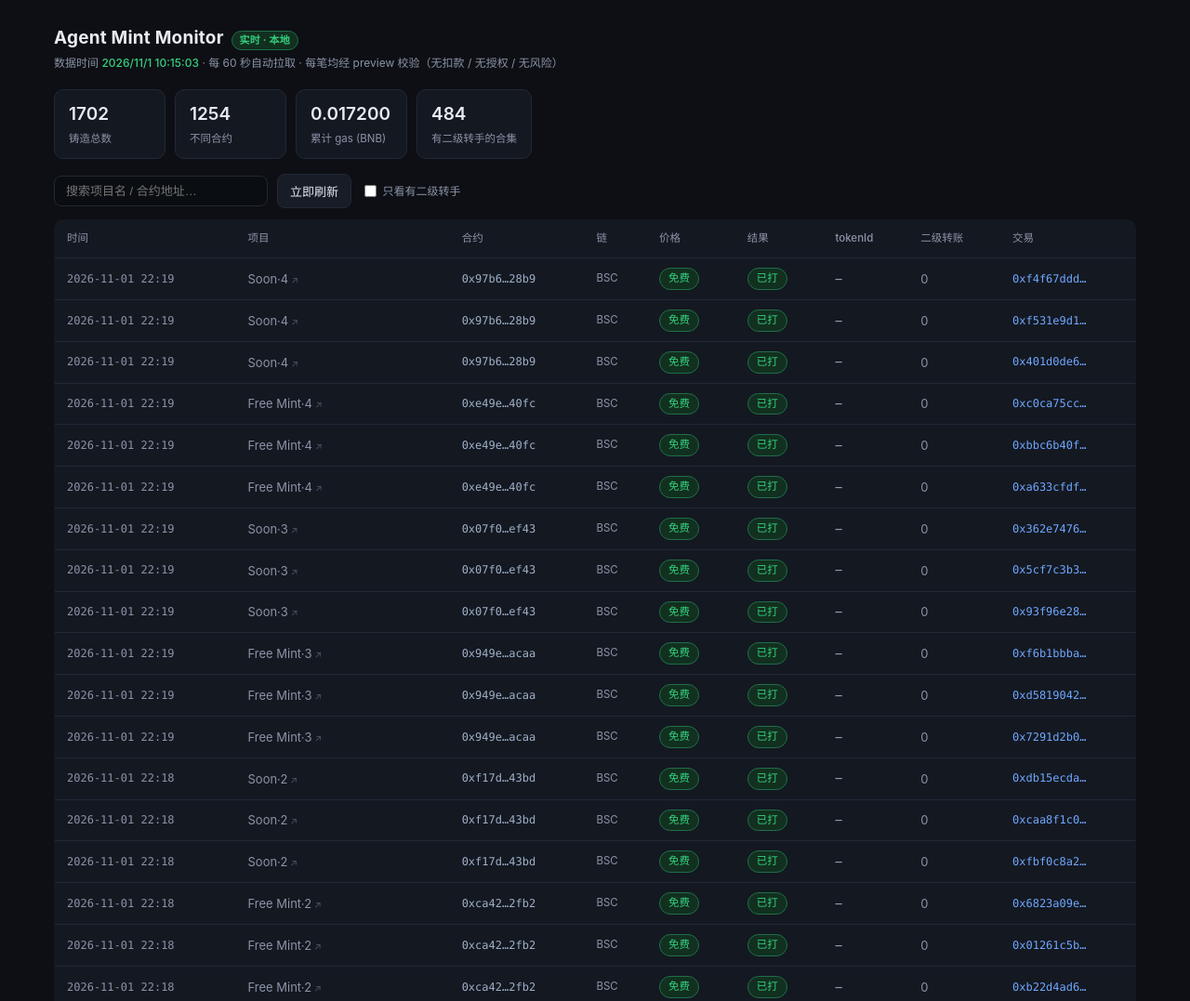
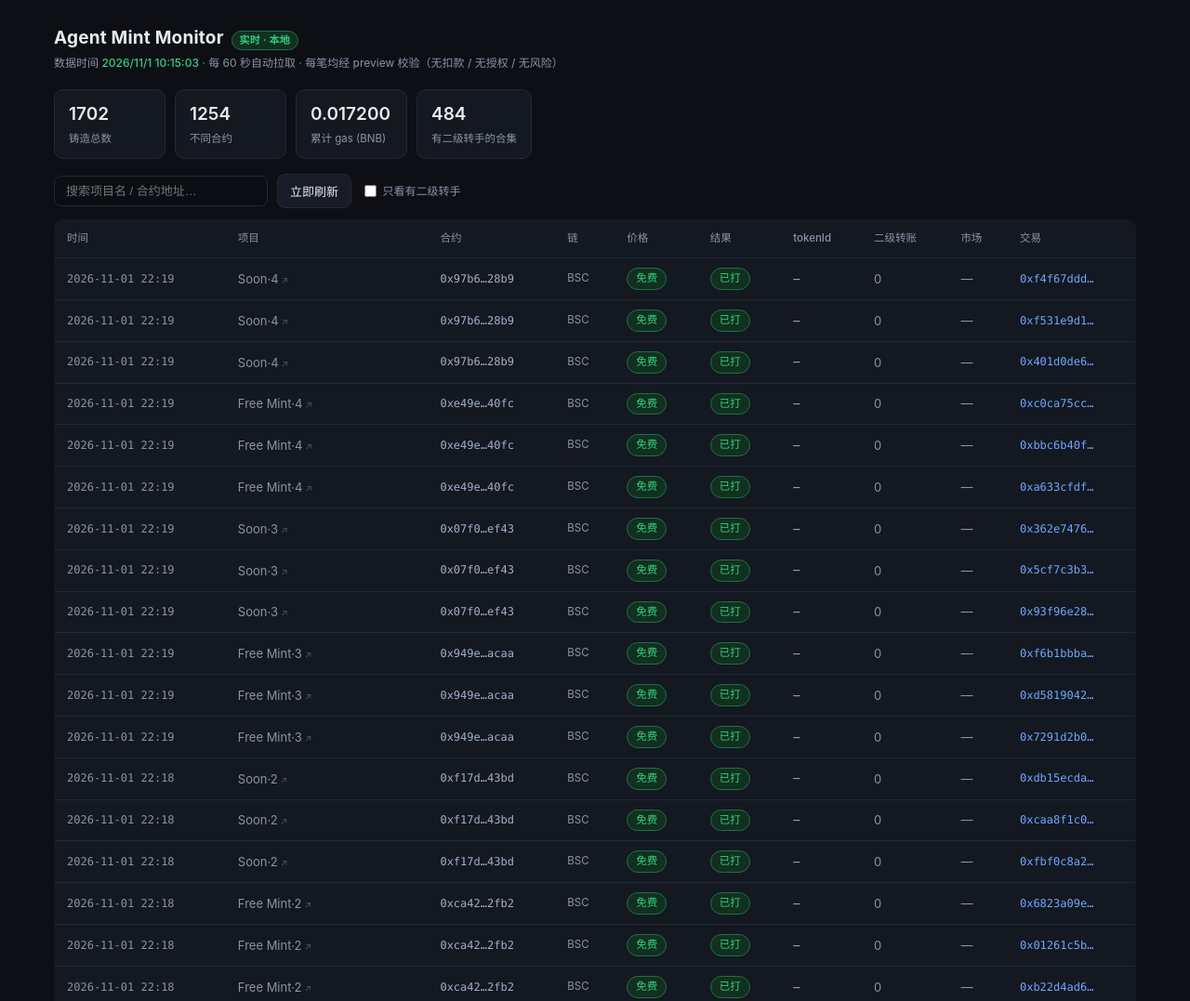
Before and after one commit to tiangang001/agent-mint, a plain HTML site: page index.html in a window 1280 px wide. Shown: the top 1077 px of the page at 93% size. Drawn offline with Linux system fonts and the light colour scheme.

Commit message:
update index.html 2026-11-01T10:19:43.948Z

```diff
--- a/index.html
+++ b/index.html
@@ -42,6 +42,7 @@ tr:hover td{background:#191e28}
 .scan::after{content:'↗';font-size:10px;margin-left:3px;opacity:.5}
 .dim{color:var(--dim)}
 .err{color:#ff6b6b}
+.mk a{white-space:nowrap}
 .pager{display:flex;justify-content:space-between;align-items:center;gap:12px;flex-wrap:wrap;margin:14px 0 4px;font-size:12.5px}
 .pgs{display:flex;gap:6px;align-items:center;flex-wrap:wrap}
 .pg{background:#171c26;border:1px solid var(--line);color:var(--txt);border-radius:7px;padding:5px 10px;cursor:pointer;font-size:12.5px}
@@ -72,9 +73,9 @@ tr:hover td{background:#191e28}
   <table>
     <thead><tr>
       <th data-k="t">时间</th><th data-k="n">项目</th><th data-k="a">合约</th>
-      <th>链</th><th>价格</th><th>结果</th><th data-k="id">tokenId</th><th data-k="x">二级转账</th><th>交易</th>
+      <th>链</th><th>价格</th><th>结果</th><th data-k="id">tokenId</th><th data-k="x">二级转账</th><th>市场</th><th>交易</th>
     </tr></thead>
-    <tbody id="tb"><tr><td colspan="9" style="padding:26px;text-align:center;color:#8b93a7">加载中…</td></tr></tbody>
+    <tbody id="tb"><tr><td colspan="10" style="padding:26px;text-align:center;color:#8b93a7">加载中…</td></tr></tbody>
   </table>
   <div id="pager" class="pager"></div>
 </div>
@@ -124,7 +125,7 @@ function render() {
 
   const tb = $("tb");
   if (!rows.length) {
-    tb.innerHTML = '<tr><td colspan="9" style="padding:28px;text-align:center;color:#8b93a7">没有匹配记录</td></tr>';
+    tb.innerHTML = '<tr><td colspan="10" style="padding:28px;text-align:center;color:#8b93a7">没有匹配记录</td></tr>';
     $("pager").innerHTML = "";
     return;
   }
@@ -139,6 +140,7 @@ function render() {
     <td><span class="pill">已打</span></td>
     <td class="mono" style="color:#c9d3e3">${esc(r.id || "—")}</td>
     <td>${(r.x || 0) > 0 ? '<span class="pill hot">' + r.x + '</span>' : '<span class="dim">0</span>'}</td>
+    <td class="mk">${r.el ? `<a class="scan" href="${esc(r.el)}" target="_blank" rel="noopener" title="在 Element 搜索 ${esc(r.n)}">Element ↗</a>` : '<span class="dim">—</span>'}</td>
     <td class="tx mono"><a href="https://bscscan.com/tx/${esc(r.tx)}" target="_blank" rel="noopener">${esc((r.tx || "").slice(0, 10))}…</a></td>
   </tr>`).join("");
 
@@ -200,7 +202,7 @@ async function load() {
   }
   badge.textContent = "数据源不可达";
   badge.className = "live off";
-  $("tb").innerHTML = '<tr><td colspan="9" style="padding:28px;text-align:center" class="err">所有数据源都无法访问：' + esc(DATA_URLS.join(" , ")) + '</td></tr>';
+  $("tb").innerHTML = '<tr><td colspan="10" style="padding:28px;text-align:center" class="err">所有数据源都无法访问：' + esc(DATA_URLS.join(" , ")) + '</td></tr>';
   if (ALL.length) render();
 }
 
```
